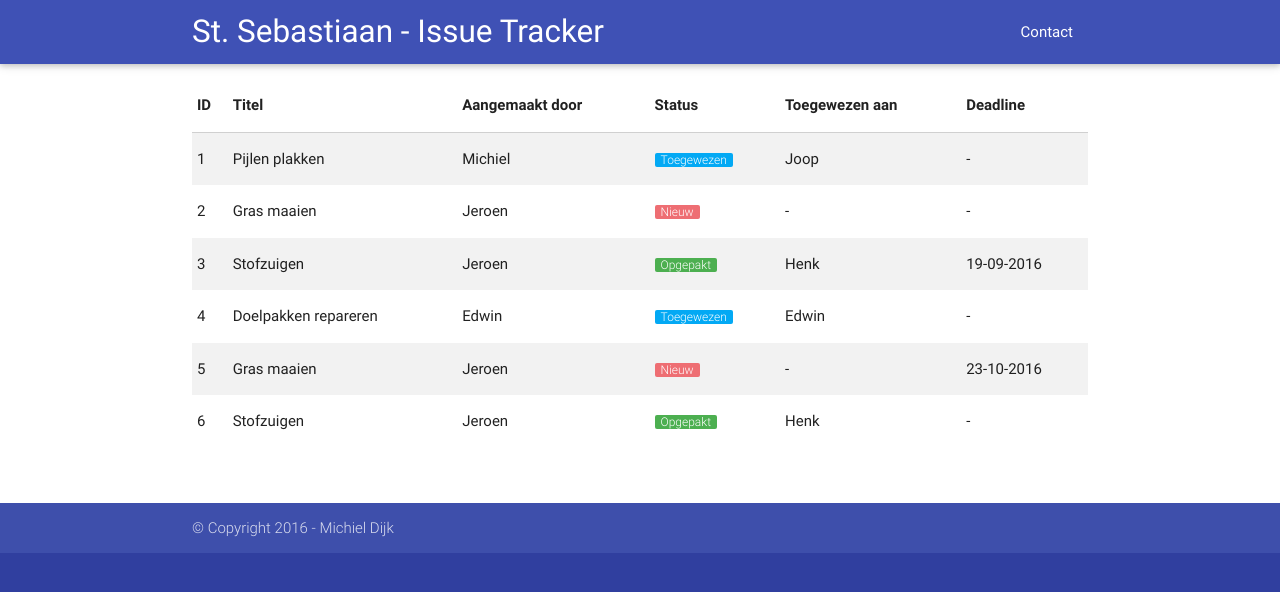
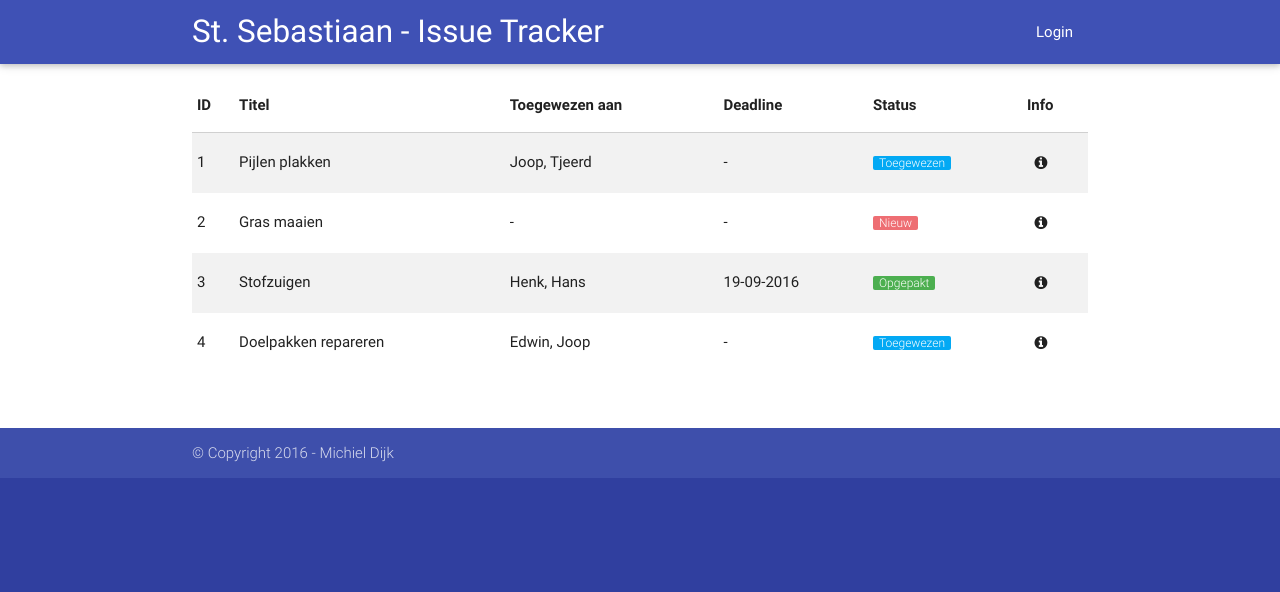
Before and after one commit to KremlinCardinal/stsebastiaan-issue-tracker, a PHP site: page / in a window 1280 px wide. Shown: the top 592 px of the page. Run offline with PHP 8.4, Linux system fonts and the light colour scheme; some libraries are stand-ins or nearby versions.

Commit message:
Progress

```diff
--- a/css/custom.css
+++ b/css/custom.css
@@ -40,3 +40,8 @@ footer.page-footer {
 .u-badge-acknowledged {
     background-color: #4caf50 !important;
 }
+
+.u-modal-link {
+    cursor: pointer;
+    padding: 0.5em;
+}
--- /dev/null
+++ b/default.js
@@ -0,0 +1,3 @@
+jQuery(document).ready(function($) {
+    $('.modal-trigger').leanModal();
+});
--- a/functions.js
+++ b/functions.js
@@ -0,0 +1,3 @@
+$('.js-modal-info').click(function () {
+    $("#modal-info").openModal();
+});
--- a/index.php
+++ b/index.php
@@ -24,11 +24,11 @@ session_start();
         <a id="logo-container" href="" class="brand-logo">St. Sebastiaan - Issue Tracker</a>
 
         <ul class="right hide-on-med-and-down">
-            <li><a class="modal-trigger" href="#contact-modal">Contact</a></li>
+            <li><a class="modal-trigger" href="#contact-modal">Login</a></li>
         </ul>
 
         <ul id="nav-mobile" class="side-nav">
-            <li><a class="modal-trigger" href="#contact-modal">Contact</a></li>
+            <li><a class="modal-trigger" href="#contact-modal">Login</a></li>
         </ul>
 
         <a href="#" data-activates="nav-mobile" class="button-collapse"><i class="material-icons">menu</i></a>
@@ -44,60 +44,44 @@ session_start();
                         <tr>
                             <th>ID</th>
                             <th>Titel</th>
-                            <th>Aangemaakt door</th>
-                            <th>Status</th>
                             <th>Toegewezen aan</th>
                             <th>Deadline</th>
+                            <th>Status</th>
+                            <th>Info</th>
                         </tr>
                     </thead>
                     <tbody>
                         <tr>
                             <td>1</td>
                             <td>Pijlen plakken</td>
-                            <td>Michiel</td>
+                            <td>Joop, Tjeerd</td>
+                            <td>-</td>
                             <td><span class="c-badge u-new u-badge-assigned">Toegewezen</span></td>
-                            <td>Joop</td>
-                            <td>-</td>
+                            <td><i class="fa fa-info-circle u-modal-link js-modal-info" aria-hidden="true"></i></td>
                         </tr>
                         <tr>
                             <td>2</td>
                             <td>Gras maaien</td>
-                            <td>Jeroen</td>
-                            <td><span class="c-badge u-new u-badge-new">Nieuw</span></td>
                             <td>-</td>
                             <td>-</td>
+                            <td><span class="c-badge u-new u-badge-new">Nieuw</span></td>
+                            <td><i class="fa fa-info-circle u-modal-link js-modal-info" aria-hidden="true"></i></td>
                         </tr>
                         <tr>
                             <td>3</td>
                             <td>Stofzuigen</td>
-                            <td>Jeroen</td>
+                            <td>Henk, Hans</td>
+                            <td>19-09-2016</td>
                             <td><span class="c-badge u-new u-badge-acknowledged">Opgepakt</span></td>
-                            <td>Henk</td>
-                            <td>19-09-2016</td>
+                            <td><i class="fa fa-info-circle u-modal-link js-modal-info" aria-hidden="true"></i></td>
                         </tr>
                         <tr>
                             <td>4</td>
                             <td>Doelpakken repareren</td>
-                            <td>Edwin</td>
+                            <td>Edwin, Joop</td>
+                            <td>-</td>
                             <td><span class="c-badge u-new u-badge-assigned">Toegewezen</span></td>
-                            <td>Edwin</td>
-                            <td>-</td>
-                        </tr>
-                        <tr>
-                            <td>5</td>
-                            <td>Gras maaien</td>
-                            <td>Jeroen</td>
-                            <td><span class="c-badge u-new u-badge-new">Nieuw</span></td>
-                            <td>-</td>
-                            <td>23-10-2016</td>
-                        </tr>
-                        <tr>
-                            <td>6</td>
-                            <td>Stofzuigen</td>
-                            <td>Jeroen</td>
-                            <td><span class="c-badge u-new u-badge-acknowledged">Opgepakt</span></td>
-                            <td>Henk</td>
-                            <td>-</td>
+                            <td><i class="fa fa-info-circle u-modal-link js-modal-info" aria-hidden="true"></i></td>
                         </tr>
                     </tbody>
                 </table>
@@ -114,9 +98,20 @@ session_start();
     </div>
 </footer>
 
+<div id="modal-info" class="modal">
+    <div class="modal-content">
+        <h4>Modal Header</h4>
+        <p>A bunch of text</p>
+    </div>
+    <div class="modal-footer">
+        <a href="#!" class=" modal-action modal-close waves-effect waves-green btn-flat">Agree</a>
+    </div>
+</div>
+
 <script type="text/javascript" src="lib/jquery-3.1.0.min.js"></script>
 <script type="text/javascript" src="lib/materialize/js/materialize.min.js"></script>
 
+<script type="text/javascript" src="default.js"></script>
 <script type="text/javascript" src="functions.js"></script>
 
 </body>
```
